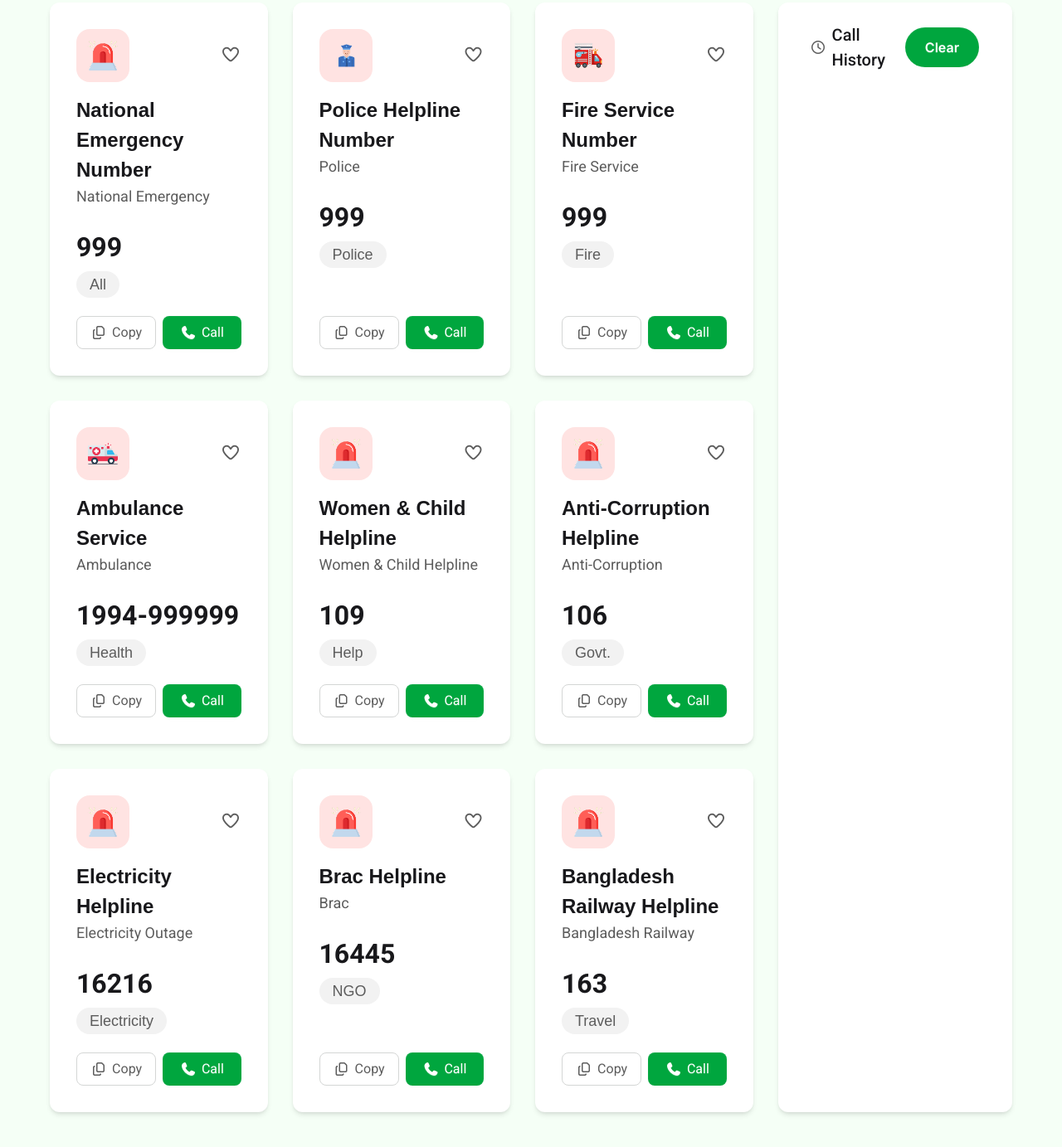
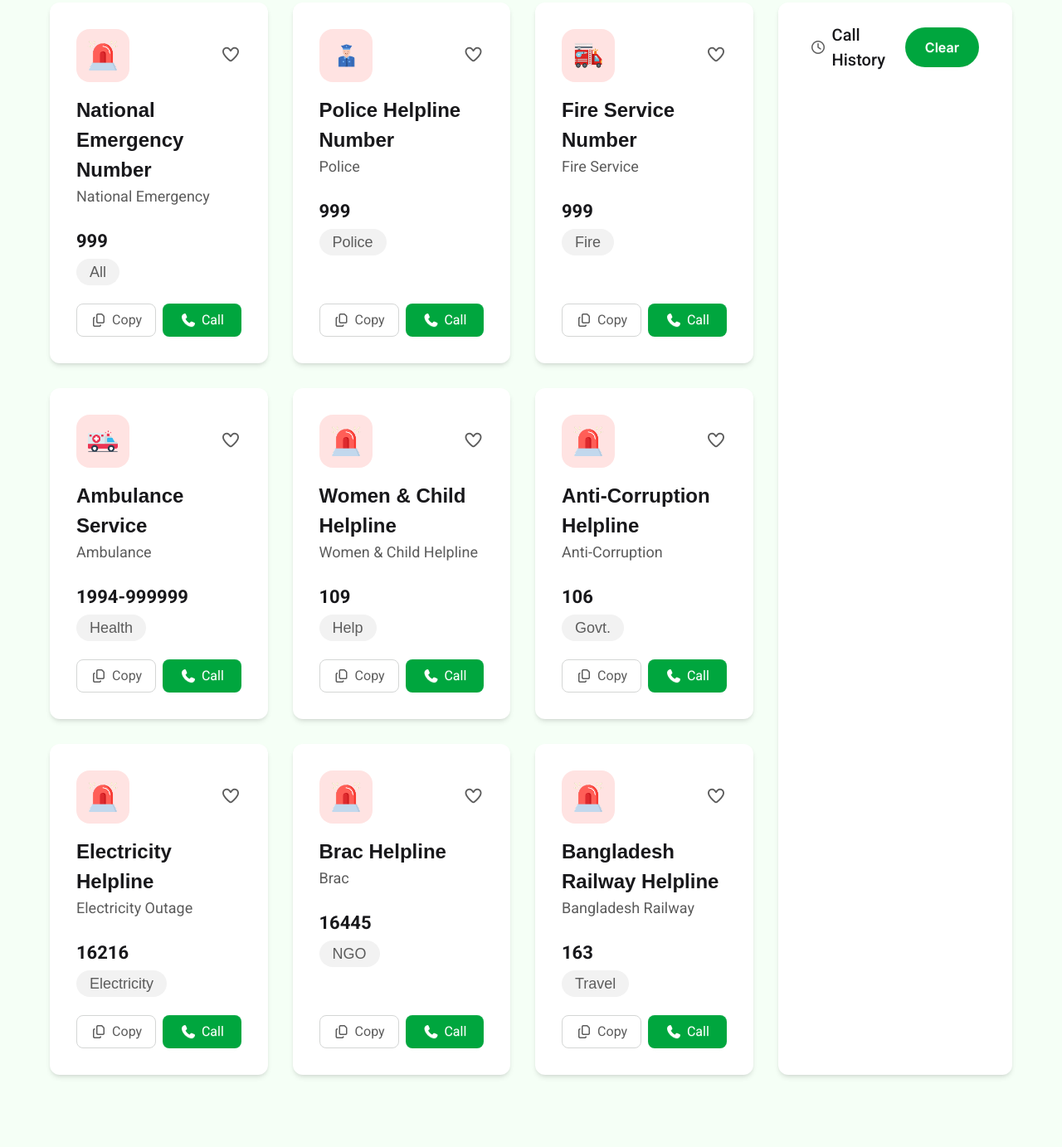
Before and after one commit to AsifAlishishir/PROGRAMMING-HERO-ASSIGNMENT-05, a plain HTML site: page index.html in a window 1280 px wide. Shown: the part 431-1814 px from the top of the page at 83% size. Drawn offline with nearby package versions, Linux system fonts and the light colour scheme; a web font is replaced by a local one.

Commit message:
fixed phone numbers font size responsive

```diff
--- a/index.html
+++ b/index.html
@@ -116,7 +116,9 @@
               <p class="mb-6 text-[18px] text-[#5C5C5C] font-normal roboto">
                 National Emergency
               </p>
-              <h3 class="text-[32px] font-bold roboto mb-2">999</h3>
+              <h3 class="text-[22px] 2xl:text-[32px] font-bold roboto mb-2">
+                999
+              </h3>
               <span
                 class="bg-[#F2F2F2] text-[18px] text-[#5C5C5C] font-normal px-4 py-[6px] rounded-full hind"
                 >All</span
@@ -153,7 +155,9 @@
               <p class="mb-6 text-[18px] text-[#5C5C5C] font-normal roboto">
                 Police
               </p>
-              <h3 class="text-[32px] font-bold roboto mb-2">999</h3>
+              <h3 class="text-[22px] 2xl:text-[32px] font-bold roboto mb-2">
+                999
+              </h3>
               <span
                 class="bg-[#F2F2F2] text-[18px] text-[#5C5C5C] font-normal px-4 py-[6px] rounded-full hind"
                 >Police</span
@@ -190,7 +194,9 @@
               <p class="mb-6 text-[18px] text-[#5C5C5C] font-normal roboto">
                 Fire Service
               </p>
-              <h3 class="text-[32px] font-bold roboto mb-2">999</h3>
+              <h3 class="text-[22px] 2xl:text-[32px] font-bold roboto mb-2">
+                999
+              </h3>
               <span
                 class="bg-[#F2F2F2] text-[18px] text-[#5C5C5C] font-normal px-4 py-[6px] rounded-full hind"
                 >Fire</span
@@ -227,7 +233,9 @@
               <p class="mb-6 text-[18px] text-[#5C5C5C] font-normal roboto">
                 Ambulance
               </p>
-              <h3 class="text-[32px] font-bold roboto mb-2">1994-999999</h3>
+              <h3 class="text-[22px] 2xl:text-[32px] font-bold roboto mb-2">
+                1994-999999
+              </h3>
               <span
                 class="bg-[#F2F2F2] text-[18px] text-[#5C5C5C] font-normal px-4 py-[6px] rounded-full hind"
                 >Health</span
@@ -264,7 +272,9 @@
               <p class="mb-6 text-[18px] text-[#5C5C5C] font-normal roboto">
                 Women & Child Helpline
               </p>
-              <h3 class="text-[32px] font-bold roboto mb-2">109</h3>
+              <h3 class="text-[22px] 2xl:text-[32px] font-bold roboto mb-2">
+                109
+              </h3>
               <span
                 class="bg-[#F2F2F2] text-[18px] text-[#5C5C5C] font-normal px-4 py-[6px] rounded-full hind"
                 >Help</span
@@ -303,7 +313,9 @@
               <p class="mb-6 text-[18px] text-[#5C5C5C] font-normal roboto">
                 Anti-Corruption
               </p>
-              <h3 class="text-[32px] font-bold roboto mb-2">106</h3>
+              <h3 class="text-[22px] 2xl:text-[32px] font-bold roboto mb-2">
+                106
+              </h3>
               <span
                 class="bg-[#F2F2F2] text-[18px] text-[#5C5C5C] font-normal px-4 py-[6px] rounded-full hind"
                 >Govt.</span
@@ -340,7 +352,9 @@
               <p class="mb-6 text-[18px] text-[#5C5C5C] font-normal roboto">
                 Electricity Outage
               </p>
-              <h3 class="text-[32px] font-bold roboto mb-2">16216</h3>
+              <h3 class="text-[22px] 2xl:text-[32px] font-bold roboto mb-2">
+                16216
+              </h3>
               <span
                 class="bg-[#F2F2F2] text-[18px] text-[#5C5C5C] font-normal px-4 py-[6px] rounded-full hind"
                 >Electricity</span
@@ -377,7 +391,9 @@
               <p class="mb-6 text-[18px] text-[#5C5C5C] font-normal roboto">
                 Brac
               </p>
-              <h3 class="text-[32px] font-bold roboto mb-2">16445</h3>
+              <h3 class="text-[22px] 2xl:text-[32px] font-bold roboto mb-2">
+                16445
+              </h3>
               <span
                 class="bg-[#F2F2F2] text-[18px] text-[#5C5C5C] font-normal px-4 py-[6px] rounded-full hind"
                 >NGO</span
@@ -416,7 +432,9 @@
               <p class="mb-6 text-[18px] text-[#5C5C5C] font-normal roboto">
                 Bangladesh Railway
               </p>
-              <h3 class="text-[32px] font-bold roboto mb-2">163</h3>
+              <h3 class="text-[22px] 2xl:text-[32px] font-bold roboto mb-2">
+                163
+              </h3>
               <span
                 class="bg-[#F2F2F2] text-[18px] text-[#5C5C5C] font-normal px-4 py-[6px] rounded-full hind"
                 >Travel</span
```
